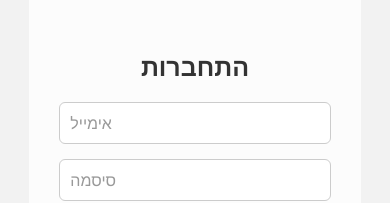
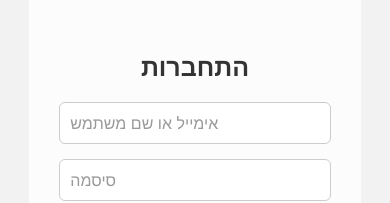
Before and after one commit to elishgi/fullstack-karali, a React Native app in the folder client/: screen /Login in a window 390 px wide. Shown: the part 325-528 px from the top of the page. Built offline with nearby package versions, Linux system fonts and the light colour scheme.

Commit message:
עדכון אפשרות התחברות גם דרך שם משתמש

```diff
--- a/client/src/screens/LoginScreen.js
+++ b/client/src/screens/LoginScreen.js
@@ -14,7 +14,7 @@ import AsyncStorage from '@react-native-async-storage/async-storage';
 import api from '../services/api';
 
 export default function LoginScreen({ navigation }) {
-  const [email, setEmail] = useState('');
+  const [identifier, setIdentifier] = useState('');
   const [password, setPassword] = useState('');
 
   useEffect(() => {
@@ -30,7 +30,7 @@ export default function LoginScreen({ navigation }) {
 
   const handleLogin = async () => {
     try {
-      const res = await api.post('/api/users/login', { email, password });
+      const res = await api.post('/api/users/login', { identifier, password });
       await AsyncStorage.setItem('token', res.data.token);
       await AsyncStorage.setItem('user', JSON.stringify(res.data.user));
       navigation.replace('Home');
@@ -38,6 +38,7 @@ export default function LoginScreen({ navigation }) {
       Alert.alert('שגיאה', err.response?.data?.message || 'לא ניתן להתחבר. נסה שוב מאוחר יותר.');
     }
   };
+
 
   return (
     <ImageBackground
@@ -49,10 +50,10 @@ export default function LoginScreen({ navigation }) {
         <Text style={styles.title}>התחברות</Text>
 
         <TextInput
-          placeholder="אימייל"
+          placeholder="אימייל או שם משתמש"
           style={styles.input}
-          value={email}
-          onChangeText={setEmail}
+          value={identifier}
+          onChangeText={setIdentifier}
           autoCapitalize="none"
           textAlign="right"
           placeholderTextColor="#999"
```
Also changed, not shown: 1 other file (tests, documents, lock files or other folders).
